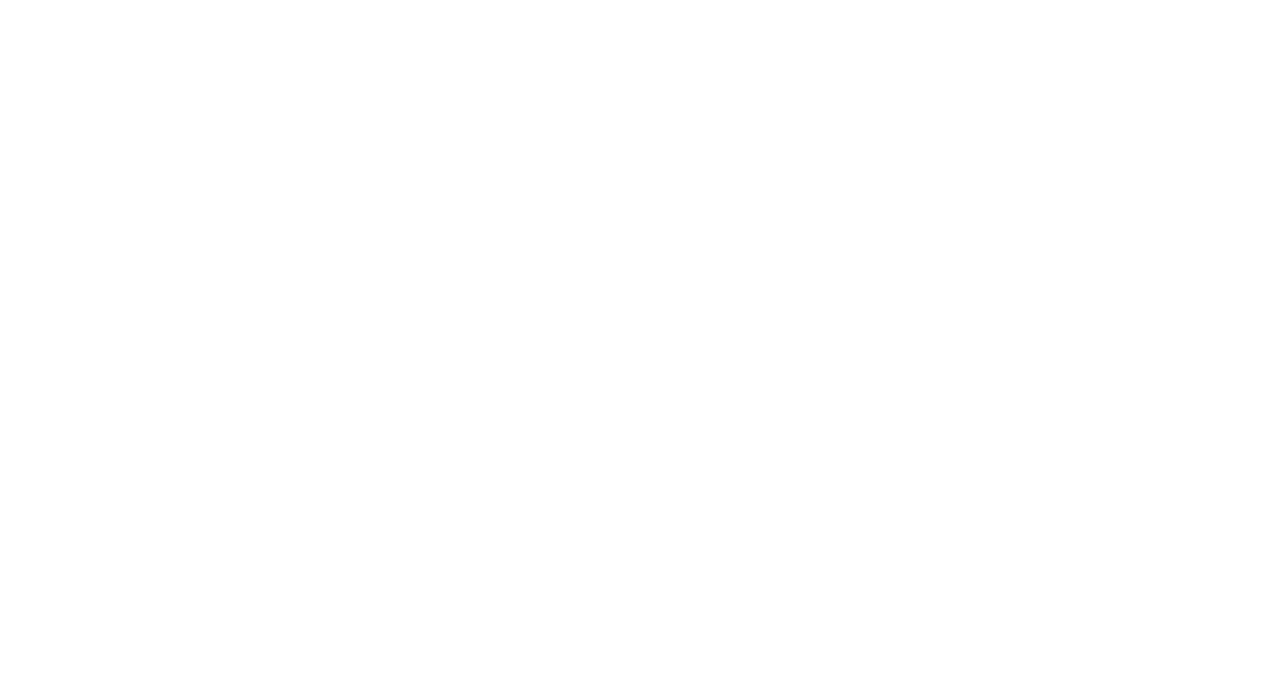
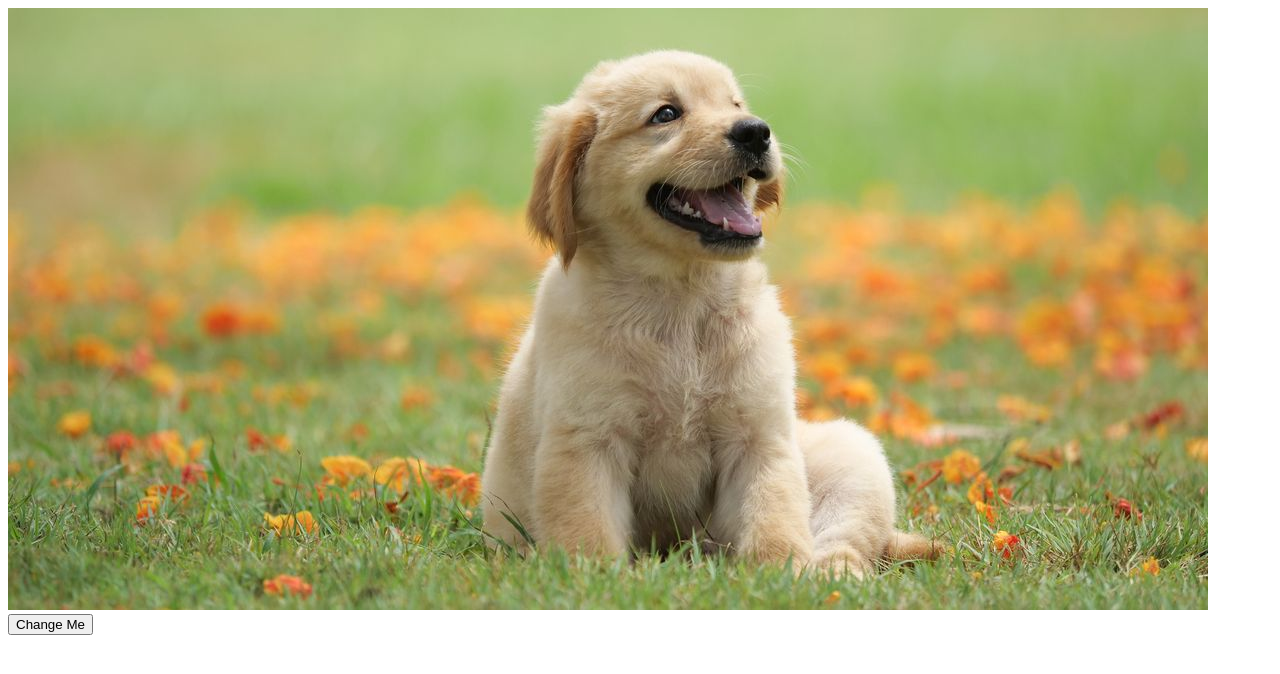
Before and after one commit to OlehLytvyn/OlehLytvyn-Lv-548.JS-Core-homework, a plain HTML site: page files/task-6/exercise_2.html in a window 1280 px wide. Drawn offline with Linux system fonts and the light colour scheme.

Commit message:
Update exercise_2.html

```diff
--- a/files/task-6/exercise_2.html
+++ b/files/task-6/exercise_2.html
@@ -1,10 +1,20 @@
 <!DOCTYPE html>
 <html lang="en">
-<head>
-    <meta charset="UTF-8">
+  <head>
+    <meta charset="UTF-8" />
     <title>Title</title>
-</head>
-<body>
+  </head>
+  <body>
 
-</body>
+    <img id="image" src="dog.jpg" />
+    <button onclick="myFunction()">Change Me</button>
+
+    <script>
+
+      function myFunction() {
+        document.getElementById("image").src = "cat.jpg";
+      }
+
+    </script>
+  </body>
 </html>
```
